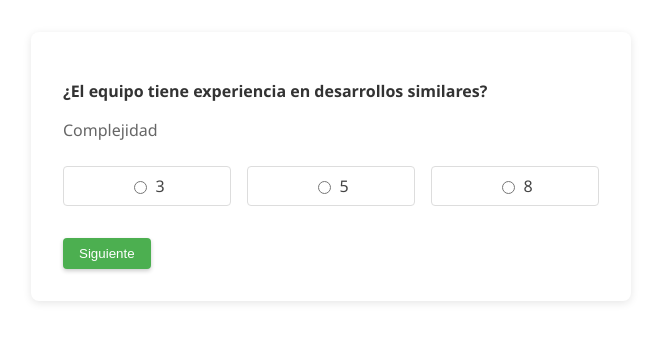
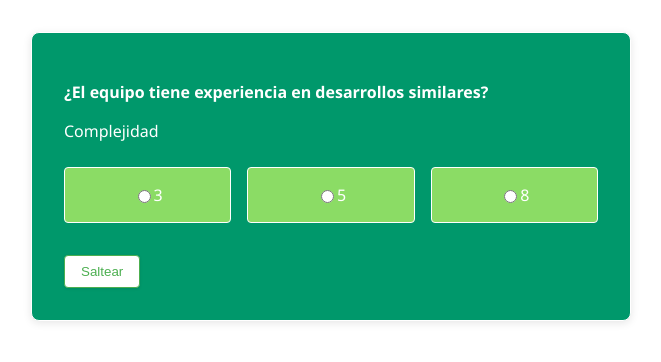
Before and after one commit to bcmfranco/wizzard, a Nuxt app: page /forms in a window 1280 px wide. Shown: the top 362 px of the page, without its empty margins (309-970 px from the left). Built offline with nearby package versions, Linux system fonts and the light colour scheme.

Commit message:
Add institutional colors

```diff
--- a/pages/forms.vue
+++ b/pages/forms.vue
@@ -15,10 +15,12 @@
                 <h2 class="question-title">{{ question.title }}</h2>
 
                 <div class="answers-container">
-                    <div
+                    <label
                         v-for="(answer, index) in question.answers"
                         :key="index"
                         class="answer-option"
+                        :for="`answer-${question.id}-${index}`"
+                        @click="handleAnswerSelect(question)"
                     >
                         <input
                             type="radio"
@@ -27,8 +29,8 @@
                             :value="answer"
                             v-model="selectedAnswers[question.id]"
                         >
-                        <label :for="`answer-${question.id}-${index}`">{{ answer }}</label>
-                    </div>
+                        <span>{{ answer }}</span>
+                    </label>
                 </div>
 
                 <div class="button-container">
@@ -42,7 +44,7 @@
                         v-if="question.showNext"
                         @click="nextCard"
                     >
-                        Siguiente
+                        Saltear
                     </button>
                 </div>
             </template>
@@ -86,6 +88,15 @@ const calculateTotalSum = () => {
     return Object.values(selectedAnswers)
         .reduce((sum, answer) => sum + Number(answer), 0)
 }
+
+const handleAnswerSelect = (question) => {
+    // Small delay to ensure the radio button value is updated
+    setTimeout(() => {
+        if (question.showNext) {
+            nextCard()
+        }
+    }, 200)
+}
 </script>
 
 <style scoped>
@@ -96,12 +107,14 @@ const calculateTotalSum = () => {
 }
 
 .card {
-    background: white;
+    background: #00986b;
+    color: white;
     padding: 2rem;
     border-radius: 8px;
     box-shadow: 0 2px 8px rgba(0, 0, 0, 0.1);
     display: none;
     font-family: 'Segoe UI', Tahoma, Geneva, Verdana, sans-serif;
+    border: 1px solid white;
 }
 
 .card.active {
@@ -115,28 +128,30 @@ const calculateTotalSum = () => {
 }
 
 button {
+    background-color: white;
+    color: #4CAF50;
+    border: 1px solid #4CAF50;
+    box-shadow: 0 1px 3px rgba(0,0,0,0.1);
     padding: 0.5rem 1rem;
-    background-color: #4CAF50;
-    color: white;
-    border: none;
     border-radius: 4px;
     cursor: pointer;
-    transition: background-color 0.3s;
+    transition: all 0.3s ease;
 }
 
 button:hover {
-    background-color: #45a049;
+    background-color: #f8f9fa;
+    box-shadow: 0 2px 4px rgba(0,0,0,0.1);
 }
 
 .question-content {
-    color: #333;
+    color: white;
     margin-bottom: 1rem;
     font-size: 1rem;
     font-weight: 600;
 }
 
 .question-title {
-    color: #666;
+    color: white;
     line-height: 1.5;
     font-size: 1rem;
     font-weight: normal;
@@ -155,114 +170,69 @@ button:hover {
     display: flex;
     align-items: center;
     justify-content: center;
-    padding: 0.5rem;
-    border: 1px solid #ddd;
+    padding: 1rem;  /* Increased padding to accommodate larger text */
+    border: 1px solid white;
     border-radius: 4px;
     transition: all 0.3s ease;
+    cursor: pointer;
+    user-select: none;
+    background-color: #8bdc65; /* Botón de respuesta */
 }
 
 .answer-option:hover {
-    background-color: #f5f5f5;
+    background-color: #9de379;
 }
 
-.answer-option input[type="radio"] {
-    margin-right: 0.5rem;
-}
-
-.answer-option label {
-    cursor: pointer;
+.answer-option span {
     font-size: 1rem;
-    color: #444;
+    color: white;
     white-space: nowrap;
     overflow: hidden;
     text-overflow: ellipsis;
 }
 
-.answer-option input[type="radio"]:checked + label {
-    color: #4CAF50;
+.answer-option input[type="radio"]:checked + span {
+    color: white;
     font-weight: 600;
 }
 
 .answer-option input[type="radio"]:checked ~ .answer-option {
-    border-color: #4CAF50;
-    background-color: #f0fff0;
+    border-color: white;
+    background-color: #7ac554;
 }
 
 .summary-card {
-    background-color: #f9f9f9;
-    border: 1px solid #ddd;
+    background: #00986b;
+    border: 1px solid white;
 }
 
 .summary-title {
-    font-size: 1rem;
-    font-weight: 700;
-    margin-bottom: 1rem;
-    color: #2c3e50;
+    color: white;
 }
 
 .summary-content {
-    font-size: 1rem;
-    margin-bottom: 1.5rem;
-    color: #34495e;
+    color: white;
 }
 
 .summary-answers {
-    margin-top: 1rem;
-    padding: 1rem;
-    background: #e8f5e9;
-    border-radius: 4px;
-    border: 2px solid #4CAF50;
+    background: rgba(255, 255, 255, 0.1);
+    border: 2px solid white;
 }
 
 .summary-answer {
-    margin-bottom: 0.5rem;
-    font-size: 1rem;
-    color: #333;
+    color: white;
 }
 
 .total-sum {
-    margin-top: 2rem;
-    padding: 1rem;
-    background: #e8f5e9;
-    border-radius: 4px;
-    border: 2px solid #4CAF50;
+    background: rgba(255, 255, 255, 0.1);
+    border: 2px solid white;
 }
 
 .total-sum strong {
-    display: block;
-    margin-bottom: 0.5rem;
-    color: #2c3e50;
-    font-size: 2rem;
+    color: white;
 }
 
 .total-sum span {
-    font-size: 1rem;
-    color: #4CAF50;
-    font-weight: bold;
-    font-size: 3rem;
-}
-
-.button-container button:first-child {
-    background-color: white;
-    color: #4CAF50;
-    border: 1px solid #4CAF50;
-    box-shadow: 0 1px 3px rgba(0,0,0,0.1);
-}
-
-.button-container button:first-child:hover {
-    background-color: #f8f9fa;
-    box-shadow: 0 2px 4px rgba(0,0,0,0.1);
-}
-
-.button-container button:last-child {
-    background-color: #4CAF50;
     color: white;
-    border: none;
-    box-shadow: 0 2px 4px rgba(0,0,0,0.2);
-}
-
-.button-container button:last-child:hover {
-    background-color: #45a049;
-    box-shadow: 0 3px 6px rgba(0,0,0,0.2);
 }
 </style>
```
